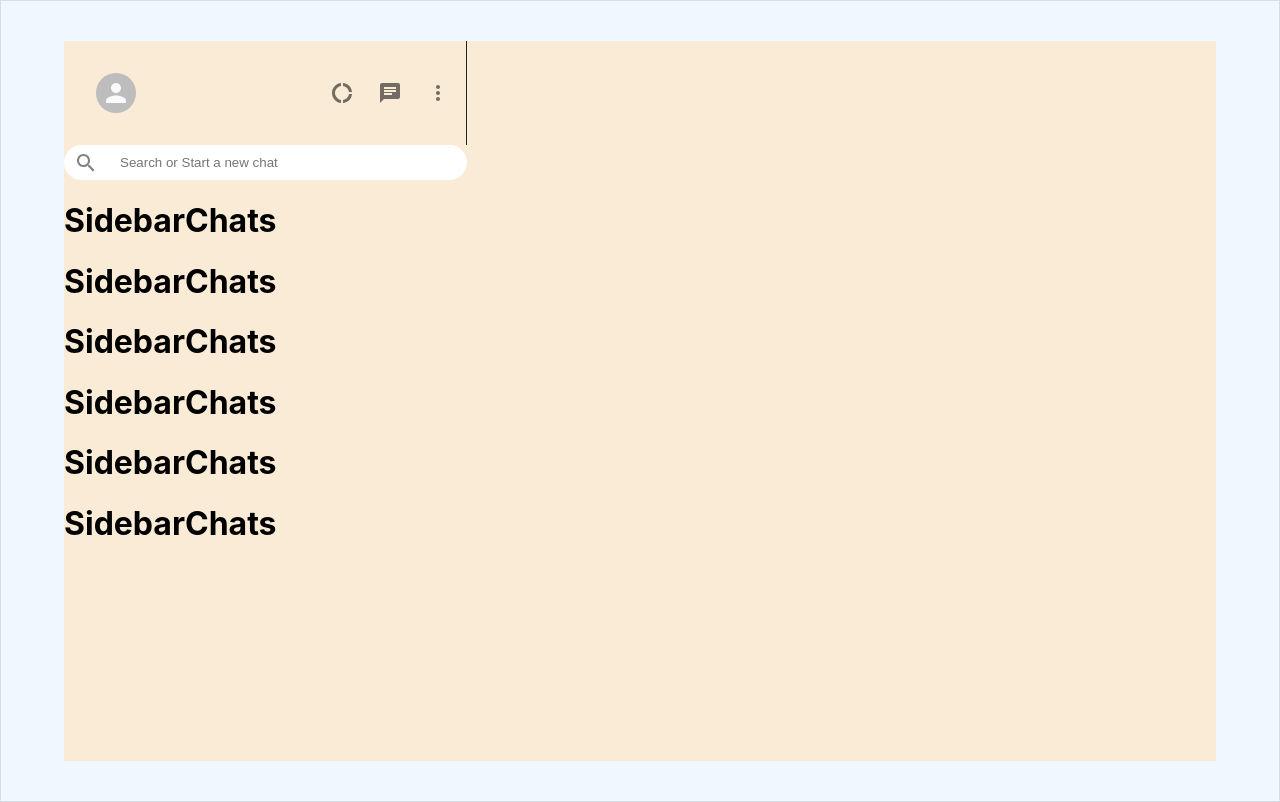
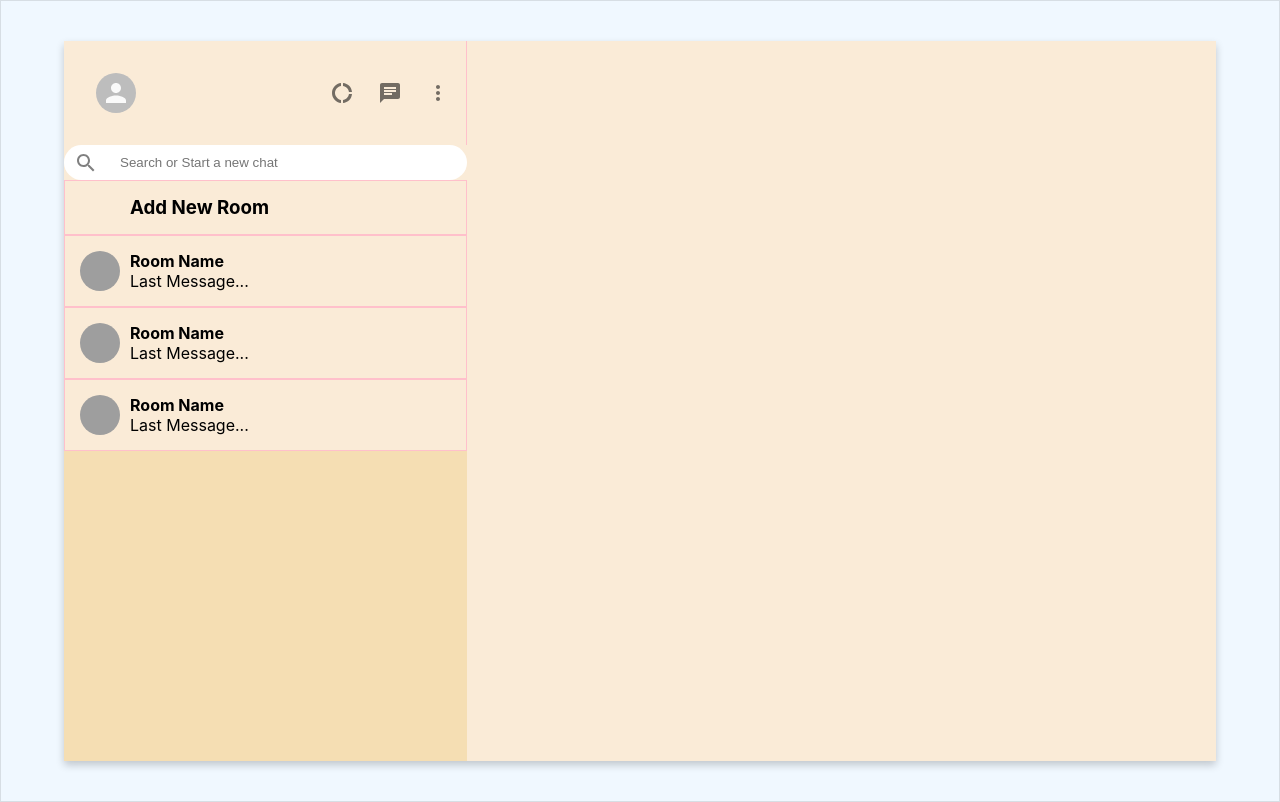
Before and after one commit to RiteshGhorpade/WhatsAppClones, a React (Create React App) app in the folder whatsapp-clone/: page / in a window 1280 px wide. Built offline with nearby package versions, Linux system fonts and the light colour scheme; grey boxes are pictures that could not be loaded.

Commit message:
Chat Start

```diff
--- a/whatsapp-clone/src/App.css
+++ b/whatsapp-clone/src/App.css
@@ -10,4 +10,5 @@
   height: 90vh;
   width: 90vw;
   display: flex;
+  box-shadow: 0 4px 8px 0 rgba(0,0,0,0.2);
 }
--- a/whatsapp-clone/src/App.js
+++ b/whatsapp-clone/src/App.js
@@ -1,12 +1,13 @@
-import React from 'react';
-import './App.css';
-import Sidebar from './Sidebar'
+import React from "react";
+import "./App.css";
+import Sidebar from "./Sidebar";
+import Chat from "./Chat";
 function App() {
   return (
     <div className="app">
       <div className="app_body">
-        <Sidebar/>
-
+        <Sidebar />
+        <Chat />
         {/*MainBody*/}
       </div>
     </div>
--- /dev/null
+++ b/whatsapp-clone/src/Chat.css
@@ -0,0 +1,4 @@
+.Chat {
+  float: 0.65;
+  background-color: aliceblue;
+}
--- /dev/null
+++ b/whatsapp-clone/src/Chat.js
@@ -0,0 +1,14 @@
+import React from "react";
+import "./Chat.css";
+
+function Chat() {
+  return (
+    <div className="Chat">
+      <div className="Chat_header"></div>
+      <div className="chat_body"></div>
+      <div className="chatfooter"></div>
+    </div>
+  );
+}
+
+export default Chat;
--- a/whatsapp-clone/src/Sidebar.css
+++ b/whatsapp-clone/src/Sidebar.css
@@ -6,7 +6,7 @@
 .sidebar_header {
   display: flex;
   justify-content: space-between;
-  border-right: 1px solid rgb(39, 35, 35);
+  border-right: 1px solid pink;
   padding: 20px;
 }
 .sidebar_headerRight {
@@ -39,3 +39,7 @@
   margin-left: 10px;
   width: 80%;
 }
+.sidebar_chats {
+  flex: 1;
+  background-color: wheat;
+}
--- a/whatsapp-clone/src/Sidebar.js
+++ b/whatsapp-clone/src/Sidebar.js
@@ -5,6 +5,7 @@ import DonutLargeIcon from "@material-ui/icons/DonutLarge";
 import ChatIcon from "@material-ui/icons/Chat";
 import MoreVertIcon from "@material-ui/icons/MoreVert";
 import SearchOutlined from "@material-ui/icons/SearchOutlined";
+import SidebarChat from "./SidebarChat";
 function Sidebar() {
   return (
     <div className="sidebar">
@@ -31,12 +32,10 @@ function Sidebar() {
         </div>
       </div>
       <div className="sidebar_chats">
-        <h1>SidebarChats</h1>
-        <h1>SidebarChats</h1>
-        <h1>SidebarChats</h1>
-        <h1>SidebarChats</h1>
-        <h1>SidebarChats</h1>
-        <h1>SidebarChats</h1>
+        <SidebarChat addnewChat />
+        <SidebarChat />
+        <SidebarChat />
+        <SidebarChat />
       </div>
     </div>
   );
--- /dev/null
+++ b/whatsapp-clone/src/SidebarChat.css
@@ -0,0 +1,23 @@
+.sidebarchat {
+  display: flex;
+  padding: 15px;
+  border: 1px solid pink;
+
+  background-color: antiquewhite;
+  align-items: center;
+}
+.sidebarchat > h3 {
+  margin: 0px 40px;
+  padding: 0px 10px;
+}
+.sidebarchat:hover {
+  background-color: pink;
+}
+.sidebarChat_info > h4 {
+  margin: 0px;
+  padding: 0px 10px;
+}
+.sidebarChat_info > p {
+  margin: 0px;
+  padding: 0px 10px;
+}
--- /dev/null
+++ b/whatsapp-clone/src/SidebarChat.js
@@ -0,0 +1,32 @@
+import { Avatar } from "@material-ui/core";
+import React, { useEffect, useState } from "react";
+
+import "./SidebarChat.css";
+
+function SidebarChat(props) {
+  const [seed, setSeed] = useState("");
+  useEffect(() => {
+    setSeed(Math.floor(Math.random() * 5000));
+  }, []);
+  const createChat = () => {
+    const roomName = prompt("Please Enter The name for Chat ");
+    if (roomName) {
+    }
+  };
+  return !props.addnewChat ? (
+    <div className="sidebarchat">
+      <Avatar src={`https://avatars.dicebear.com/api/human/${seed}.svg`} />
+      <div className="sidebarChat_info">
+        <h4>Room Name </h4>
+        <p>Last Message...</p>
+      </div>
+    </div>
+  ) : (
+    <div onClick={createChat} className="sidebarchat">
+      <h3>Add New Room</h3>
+      {/* <AddCircleIcon/> */}
+    </div>
+  );
+}
+
+export default SidebarChat;
```
